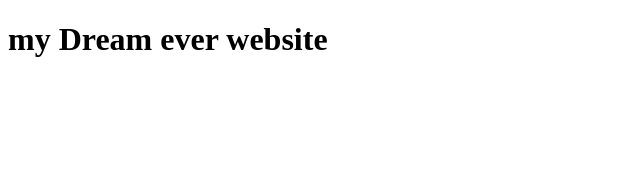
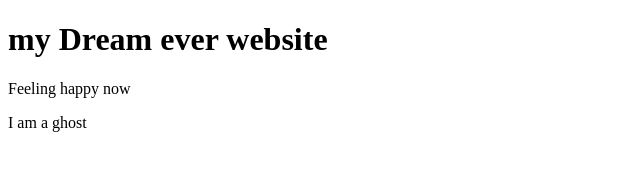
Before and after one commit to hridoyweb07/my-Dream-website, a plain HTML site: page index.html in a window 1280 px wide. Shown: the whole page, without its empty margins (0-640 px from the left). Drawn offline with Linux system fonts and the light colour scheme.

Commit message:
happy added

```diff
--- a/index.html
+++ b/index.html
@@ -8,5 +8,7 @@
 </head>
 <body>
    <h1>my Dream ever website</h1>
+   <p>Feeling happy now</p>
+   <p> I am a ghost</p>
 </body>
 </html>
```
